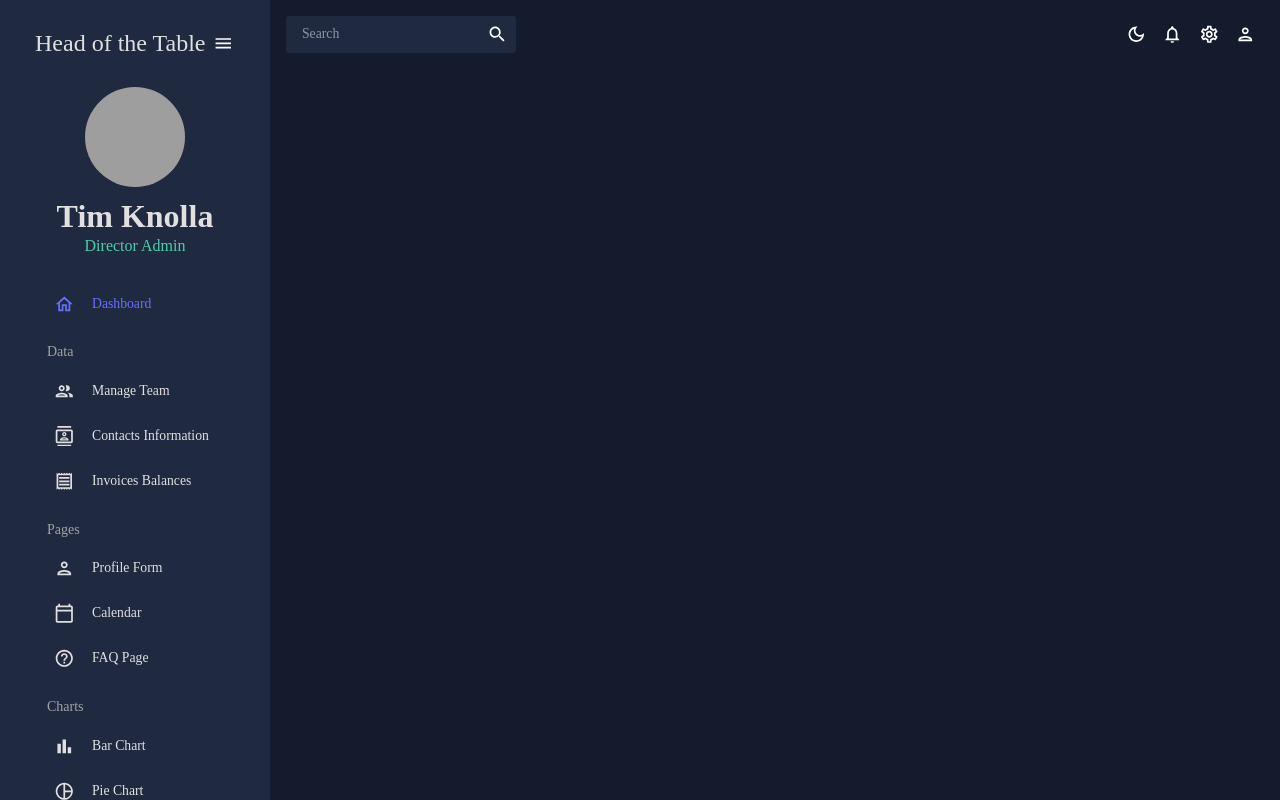
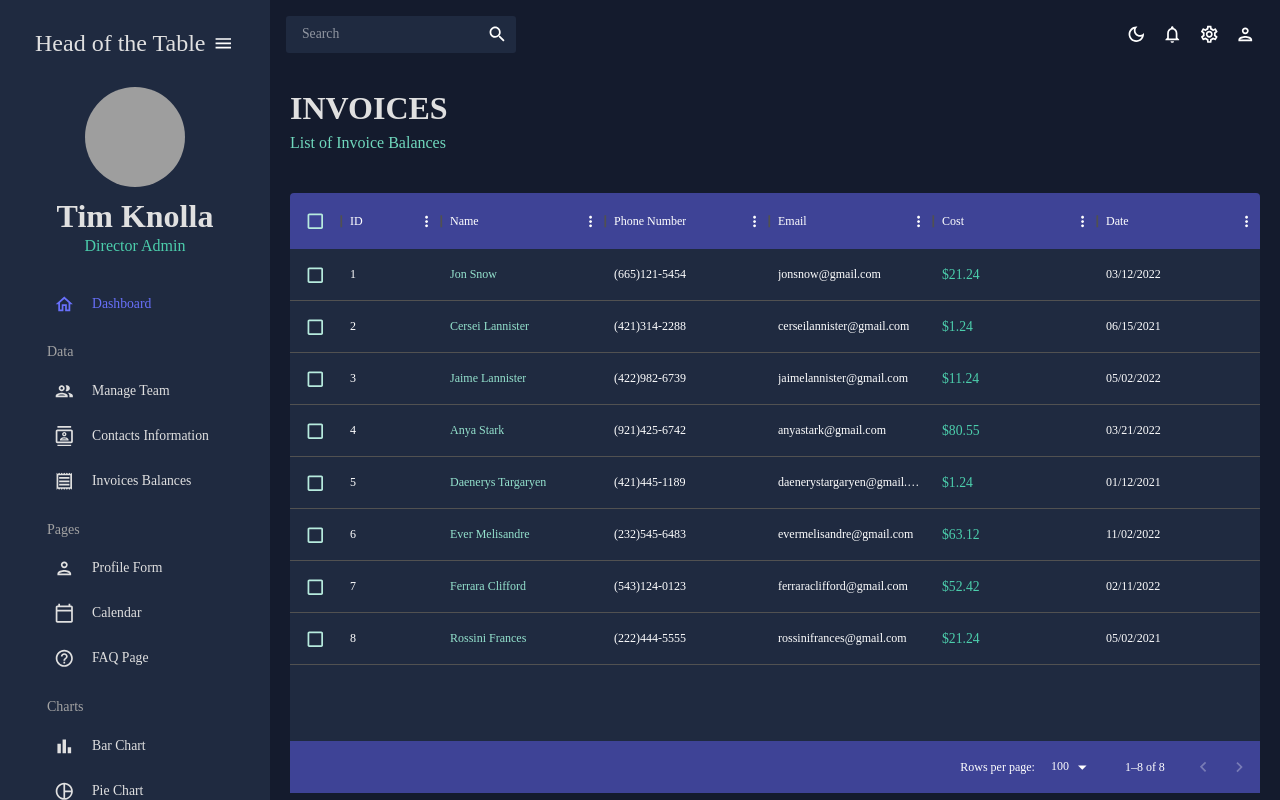
Before and after one commit to threejay20/react-admin, a React (Create React App) app: page /invoices in a window 1280 px wide. Built offline with nearby package versions, Linux system fonts and the light colour scheme; grey boxes are pictures that could not be loaded.

Commit message:
invoices

```diff
--- a/src/App.js
+++ b/src/App.js
@@ -6,7 +6,7 @@
 import Sidebar from './scenes/global/SideBar';
 import { useState } from 'react';
 import Team from "./scenes/team";
-// import Invoices from "./scenes/invoices";
+import Invoices from "./scenes/invoices";
 import Contacts from "./scenes/contacts";
 // import Bar from "./scenes/bar";
 // import Form from "./scenes/form";
@@ -33,7 +33,7 @@
             <Route path="/" element={<Dashboard />} />
             <Route path="/team" element={<Team />} />
             <Route path="/contacts" element={<Contacts />} />
-            {/* <Route path="/invoices" element={<Invoices />} /> */}
+            <Route path="/invoices" element={<Invoices />} />
             {/* <Route path="/form" element={<Form />} /> */}
             {/* <Route path="/bar" element={<Bar />} /> */}
             {/* <Route path="/pie" element={<Pie />} /> */}
--- /dev/null
+++ b/src/scenes/invoices/index.jsx
@@ -0,0 +1,93 @@
+import { Box, Typography, useTheme } from "@mui/material";
+import { DataGrid } from "@mui/x-data-grid";
+import { tokens } from "../../theme";
+import { mockDataInvoices } from "../../data/mockData";
+import Header from "../../components/Header";
+
+
+
+const Invoices = () => {
+    const theme = useTheme ();
+    const colors = tokens(theme.palette.mode);
+
+    const columns = [
+        { field: "id", headerName: "ID" },
+        {
+            field : "name",
+            headerName: "Name",
+            flex: 1,
+            cellClassName: "name-column--cell",
+        },
+        {
+        field : "phone",
+        headerName: "Phone Number",
+        flex: 1,
+        },
+       {
+        field : "email",
+        headerName: "Email",
+        flex: 1,
+       },
+       {
+        field : "cost",
+        headerName: "Cost",
+        flex: 1,
+        renderCell: (params) => (
+            <Typography color={colors.greenAccent[500]}>
+                ${params.row.cost}
+            </Typography>
+        )
+       },
+       {
+        field : "date",
+        headerName: "Date",
+        flex: 1,
+       },
+
+];
+
+    return (
+        <Box m="20px">
+            <Header title="INVOICES" subtitle="List of Invoice Balances"/>
+            <Box m="40px 0 0 0"
+            height="75vh"
+            sx={{
+                "& .MuiDataGrid-root": {
+                    border: "none",
+                },
+                "& .MuiDataGrid-cell": {
+                    borderBottom: "none"
+                },
+                "& .name-column--cell": {
+                    color: colors.greenAccent[300]
+                },
+                "& .MuiDataGrid-columnHeaders": {
+                    backgroundColor: colors.blueAccent[700],
+                    borderBottom:"none"
+                },
+                "& .MuiDataGrid-virtualScroller": {
+                    backgroundColor: colors.primary[400]
+                },
+                "& .MuiDataGrid-footerContainer": {
+                    borderTop: "none",
+                    backgroundColor: colors.blueAccent[700],
+                },
+                "& .MuiCheckbox-root" : {
+                    color: `${colors.greenAccent[200]} !important`
+                }
+
+
+            }}
+            >
+                <DataGrid
+                checkboxSelection
+                rows={mockDataInvoices}
+                columns = {columns}
+                />
+            </Box>
+
+        </Box>
+    );
+};
+
+export default Invoices;
```
